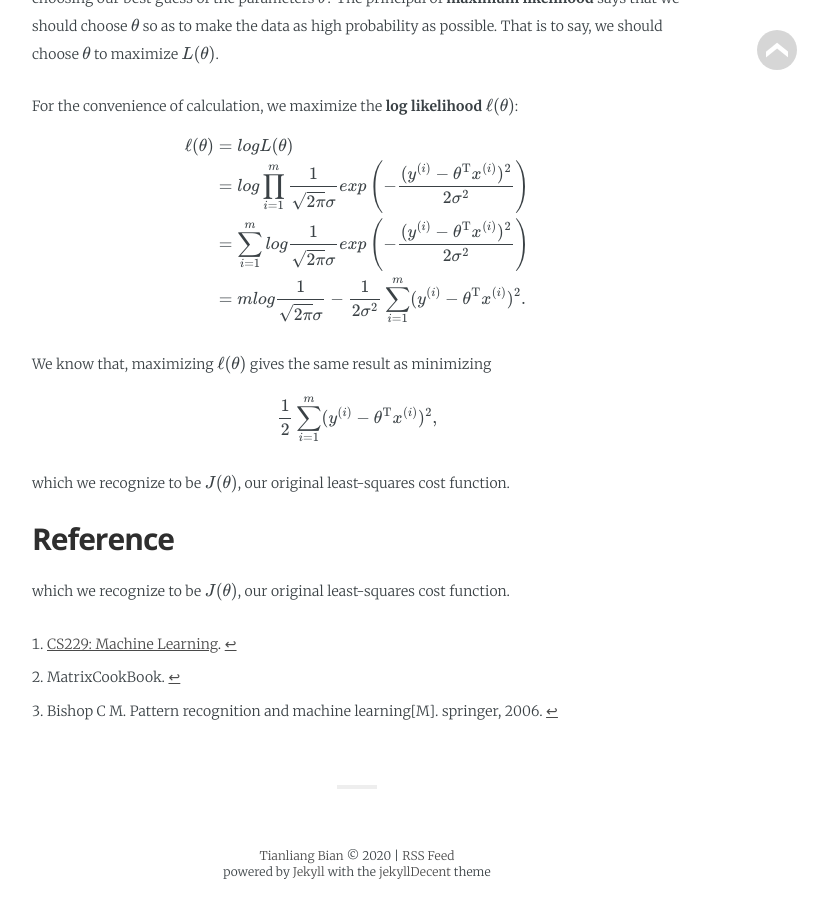
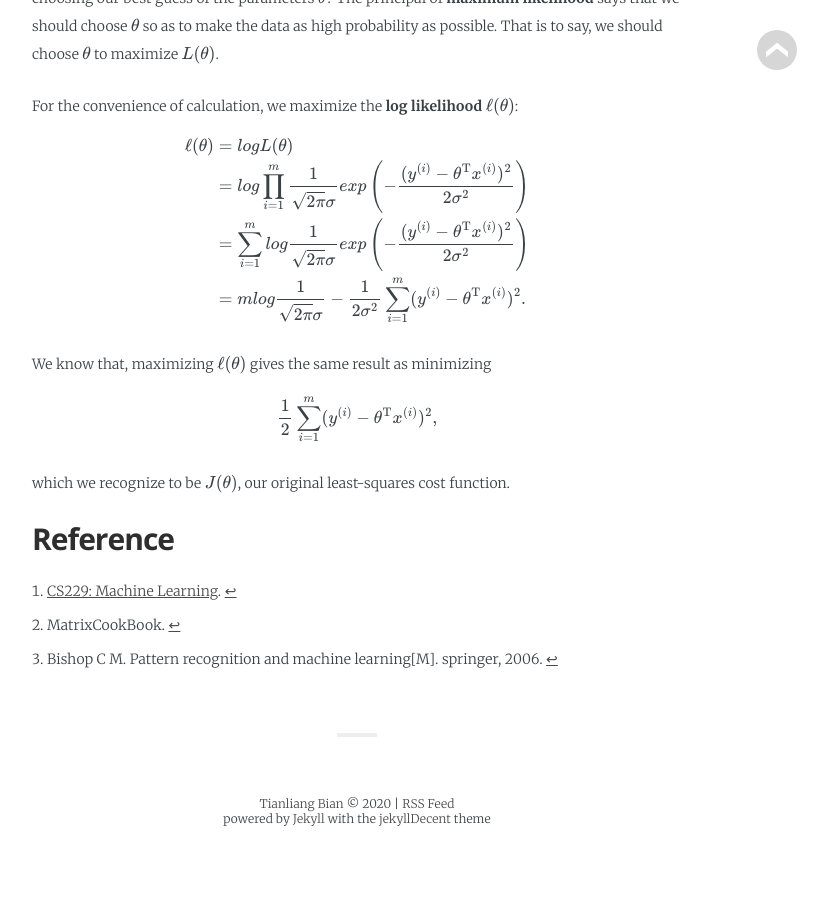
Before and after one commit to TyrionBian/tyrionbian.github.io, a Jekyll site: the page built from _posts/2020-06-03-least-mean-squares.md, in a window 1280 px wide and 900 px high, scrolled down 4378 px. Shown: the whole window, without its empty margins (283-1111 px from the left). Built offline with Jekyll 4.4.1, drawn with Linux system fonts in a browser that asks for light colours; some web fonts are replaced; formulas are drawn with MathJax 3; after the commit the page ends 5226 px from its top, so only the background shows below that; some of the changed lines change nothing that is shown.

Commit message:
Update 2020-06-03-least-mean-squares.md

```diff
--- a/_posts/2020-06-03-least-mean-squares.md
+++ b/_posts/2020-06-03-least-mean-squares.md
@@ -121,7 +121,7 @@
 \end{equation}
 $$
 
-Finally, to minimize $$J$$, let’s find its derivatives with respect to $$θ$$.We find that [^2] [^3]
+Finally, to minimize $$J$$, let’s find its derivatives with respect to $$θ$$.We find that [^2]
 \$$
 \begin{equation}
  \begin{aligned}
@@ -142,7 +142,7 @@
 
 ### 3. Probabilistic interpretation
 
-Let us assume that the target variables and the inputs are related via the equation
+Let us assume that the target variables and the inputs are related via the equation [^3]
 \$$
 y^{(i)}=\theta^{\mathrm{T}}x^{(i)}+\epsilon^{(i)},
 $$
@@ -214,4 +214,3 @@
 [^1]: [CS229: Machine Learning](http://cs229.stanford.edu/).
 [^2]: MatrixCookBook.
 [^3]: Bishop C M. Pattern recognition and machine learning[M]. springer, 2006.
-which we recognize to be $$J(\theta)$$, our original least-squares cost function.
```
